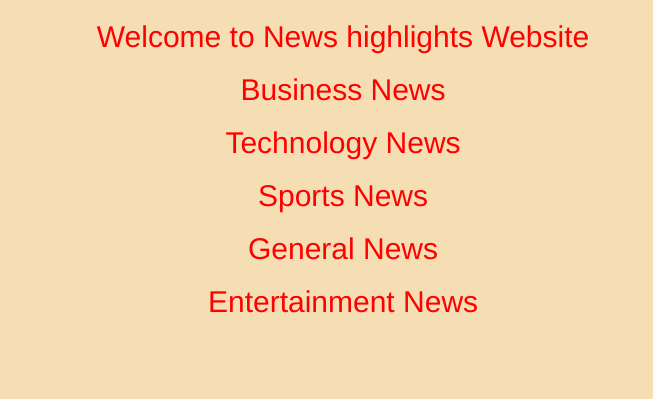
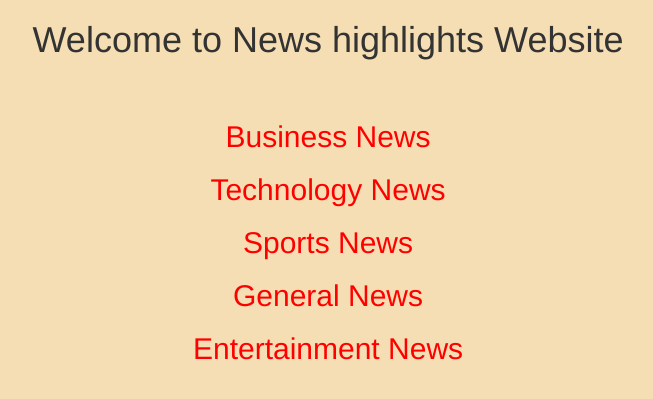
Before and after one commit to tinabayi/news, a Flask app: template app/templates/index.html in a window 1280 px wide. Shown: the top 399 px of the page, without its empty margins (312-965 px from the left). Run offline with Flask 2, Linux system fonts and the light colour scheme; the template is opened without the code that fills it, so the values that code supplies are empty; parts of the project's set-up code (start-up, migrations or seed data) failed here and were passed over; some libraries are stand-ins or nearby versions.

Commit message:
I style h1 title

```diff
--- a/app/static/css/index.css
+++ b/app/static/css/index.css
@@ -4,10 +4,14 @@ body{
 h2{
     text-align: center;
     color:red;
-    margin-left: 30px;
+
 }
 #link{
     font-family: 'Lucida Sans', 'Lucida Sans Regular', 'Lucida Grande', 'Lucida Sans Unicode', Geneva, Verdana, sans-serif;
-    font-size: 30px;
+    font-size: 20px;
     font-style:italic;
 }
+h1{
+    text-align: center;
+    padding-bottom: 40px;
+}
--- a/app/templates/index.html
+++ b/app/templates/index.html
@@ -19,11 +19,14 @@
         {% endif %}
     </head>
     <body>
+
+
   <!-- Content block -->
 
   {% block content %}
 
-        <h2>Welcome to News highlights Website</h2>
+    <h1>Welcome to News highlights Website</h1>
+
      <!-- Popular movie section  -->
     <h2> Business News</h3>
     <ul>
@@ -49,5 +52,6 @@
     </ul>
 
     {% endblock%}
+
     </body>
 </html>
```
